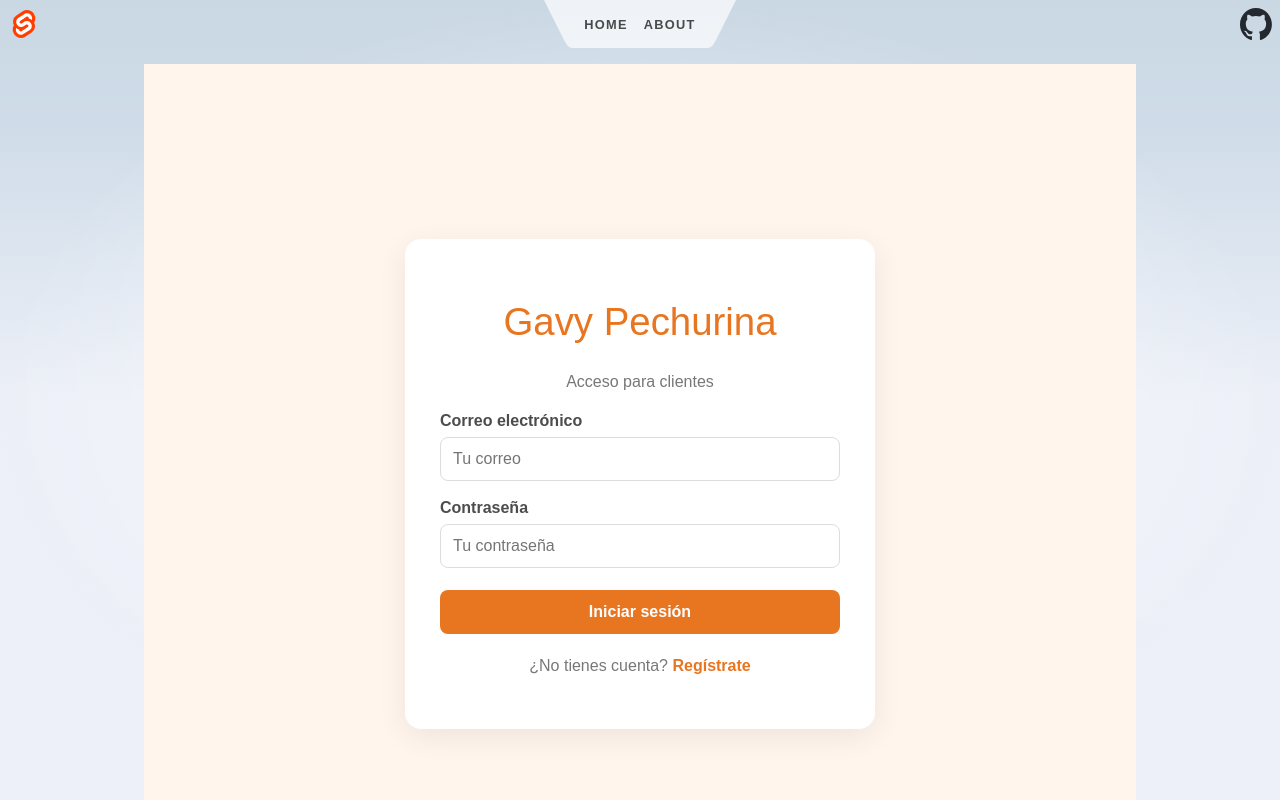
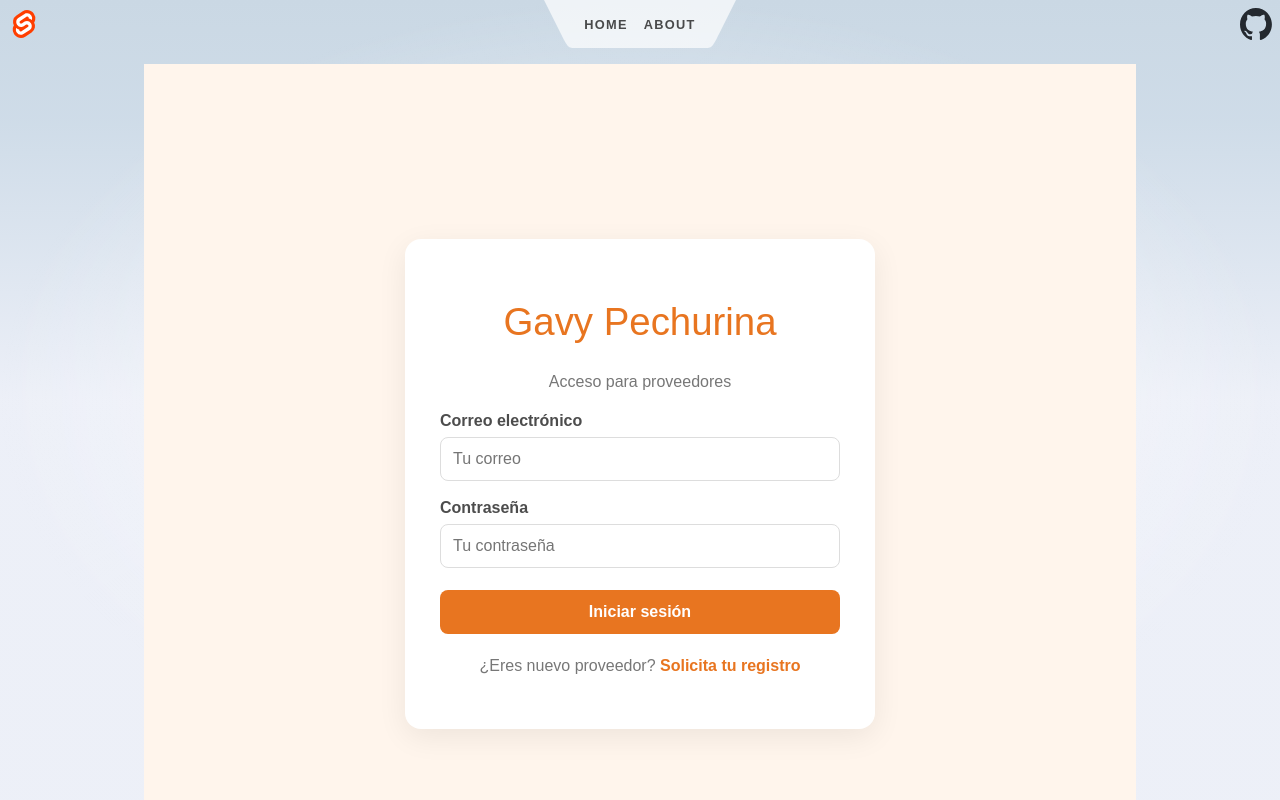
Before and after one commit to yesneudygarcia74-maker/gavy-pechurina-sistema-web, a SvelteKit app: page /extranet/login in a window 1280 px wide. Shown: the top 800 px of the page. Built offline with nearby package versions, Linux system fonts and the light colour scheme.

Commit message:
Update +page.svelte

```diff
--- a/src/routes/extranet/login/+page.svelte
+++ b/src/routes/extranet/login/+page.svelte
@@ -35,13 +35,13 @@
 </script>
 
 <svelte:head>
-	<title>Acceso de clientes | Gavy Pechurina</title>
+	<title>Acceso de proveedores | Gavy Pechurina</title>
 </svelte:head>
 
 <div class="pagina">
 	<form onsubmit={(e) => { e.preventDefault(); iniciarSesion(); }}>
 		<h1>Gavy Pechurina</h1>
-		<p>Acceso para clientes</p>
+		<p>Acceso para proveedores</p>
 
 		<label>Correo electrónico</label>
 		<input type="email" bind:value={email} placeholder="Tu correo" required />
@@ -58,7 +58,7 @@
 		</button>
 
 		<p class="registro">
-			¿No tienes cuenta? <a href="/extranet/registro">Regístrate</a>
+			¿Eres nuevo proveedor? <a href="/extranet/registro">Solicita tu registro</a>
 		</p>
 	</form>
 </div>
@@ -118,6 +118,11 @@
 		cursor: pointer;
 	}
 
+	button:disabled {
+		opacity: 0.6;
+		cursor: not-allowed;
+	}
+
 	.error {
 		color: #c62828;
 	}
```
